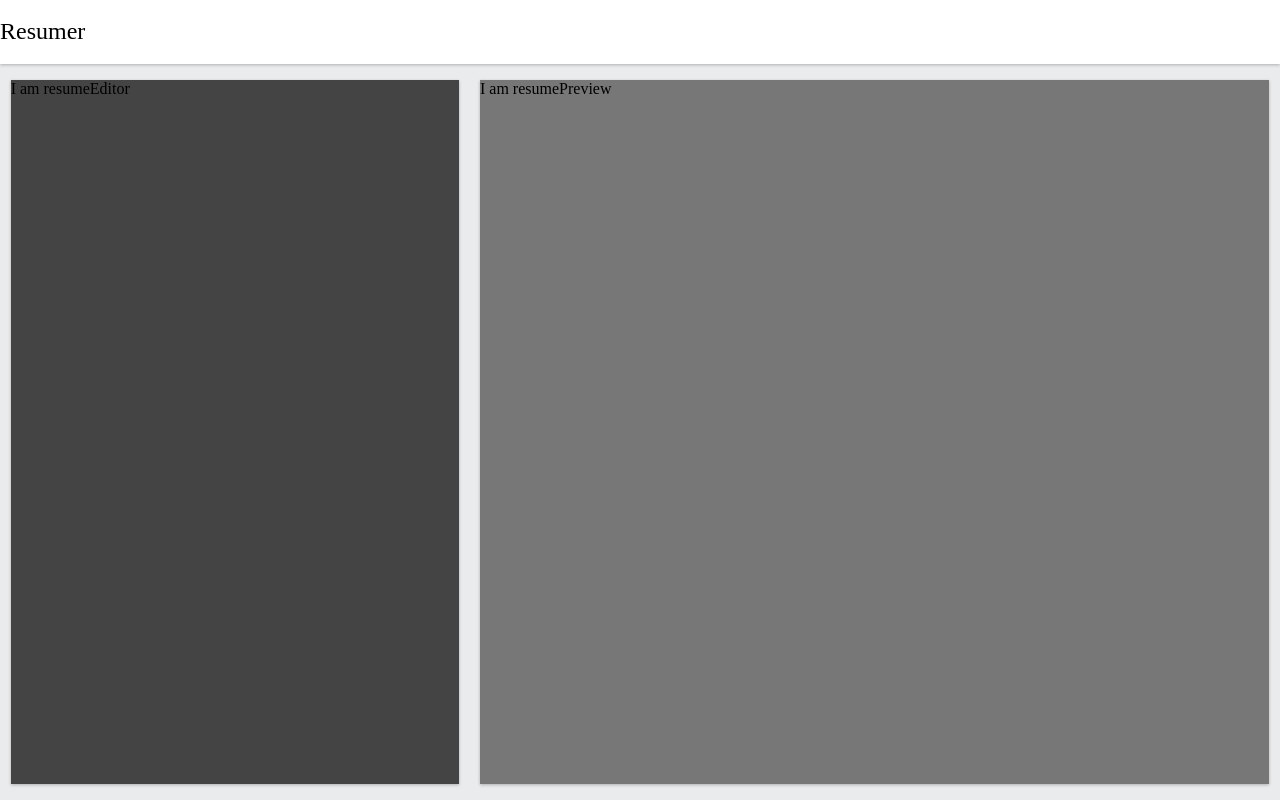
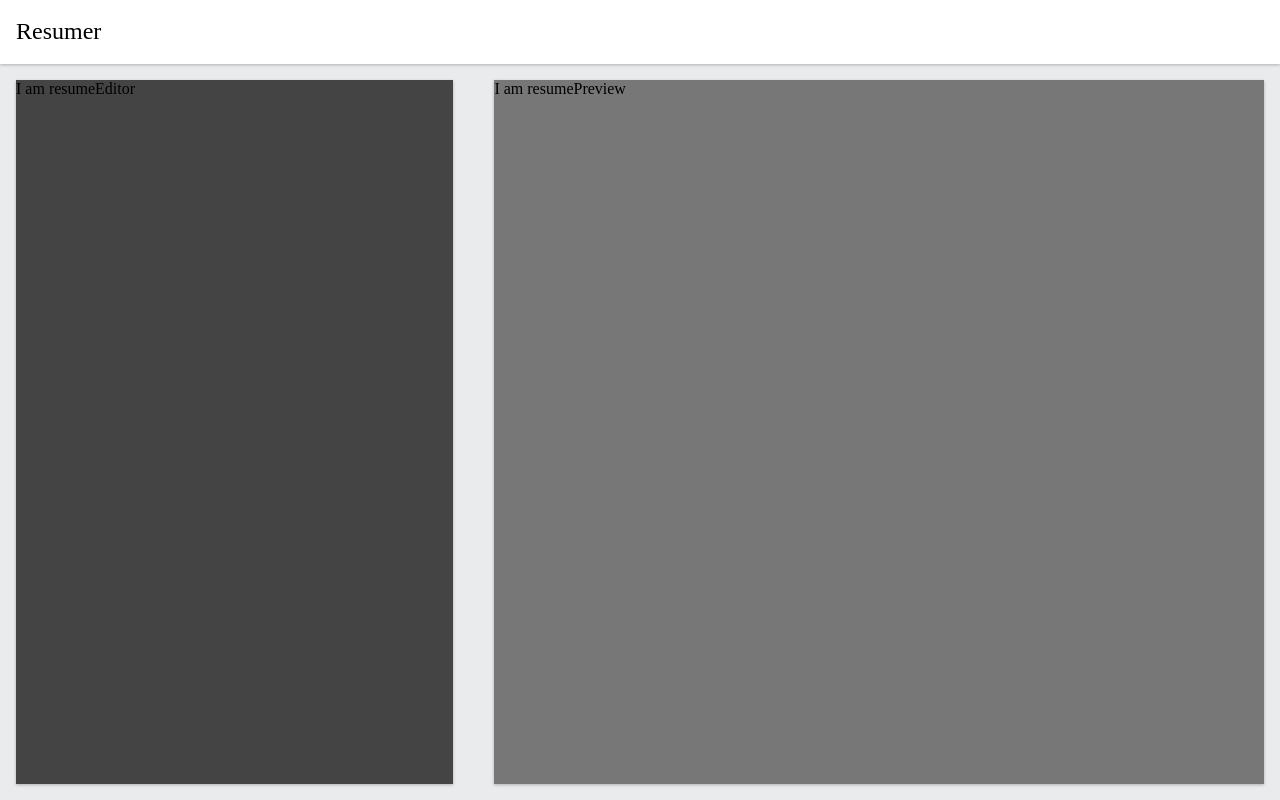
Before and after one commit to Hungereeeeee/resume, a Vue app: page / in a window 1280 px wide. Built offline with nearby package versions, Linux system fonts and the light colour scheme.

Commit message:
修改样式

```diff
--- a/index.html
+++ b/index.html
@@ -2,7 +2,7 @@
 <html>
   <head>
     <meta charset="utf-8">
-    <title>resume</title>
+    <title>resumer</title>
   </head>
   <body>
     <div id="app"></div>
--- a/src/App.vue
+++ b/src/App.vue
@@ -43,8 +43,9 @@ export default {
       max-width: 1440px
       margin-top: 16px
       margin-bottom: 16px
+      padding: 0 16px
       display: flex
-      justify-content: space-around
+      justify-content: space-between
       width: 100%
       align-self: center
 
--- a/src/components/Topbar.vue
+++ b/src/components/Topbar.vue
@@ -22,6 +22,7 @@
       margin: 0 auto
       height: 64px
       display: flex
+      padding: 16px
       justify-content: space-between
       align-items: center
       .logo
```
Also changed, not shown: 4 other files (tests, documents, lock files or other folders).
